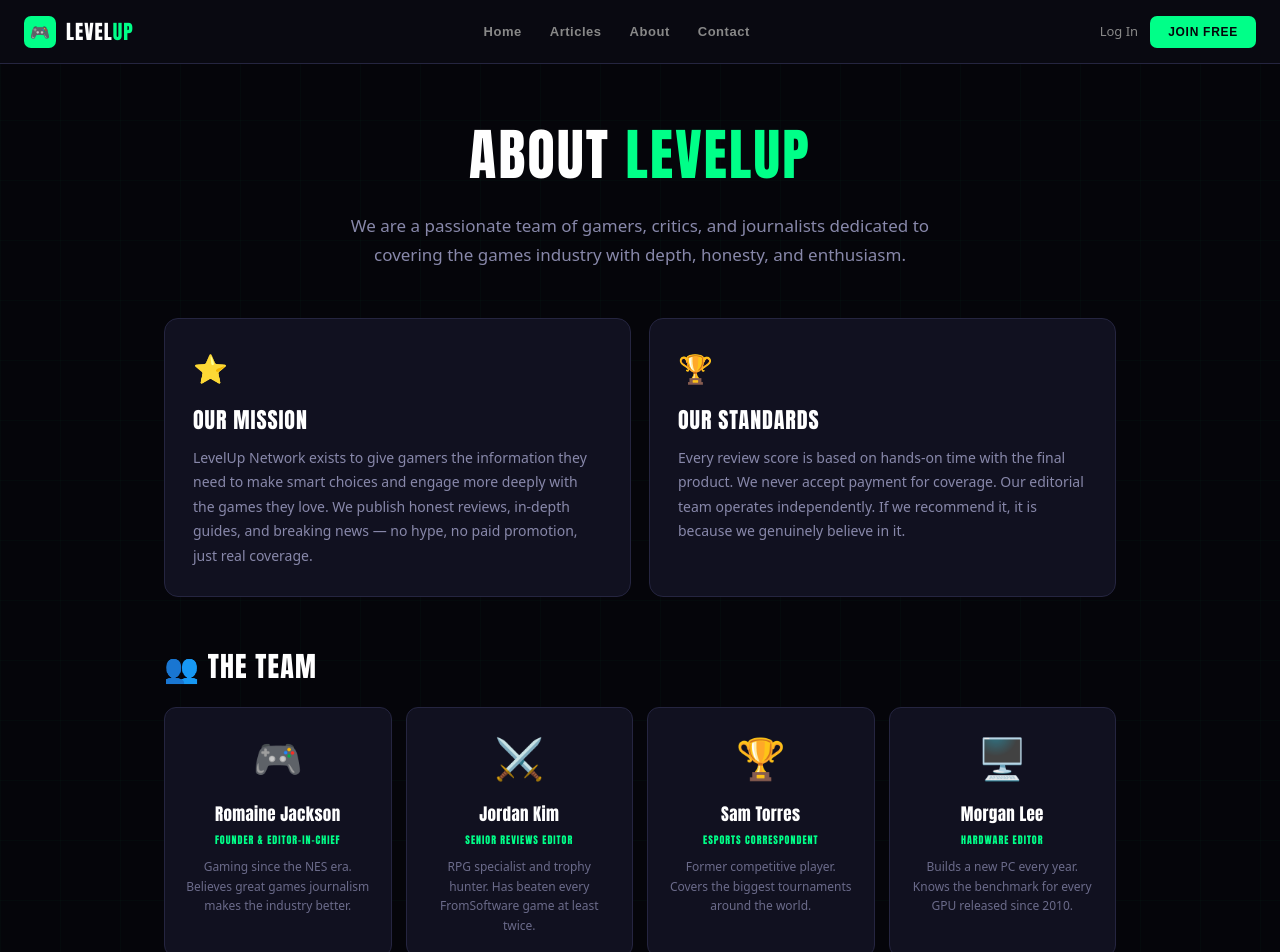
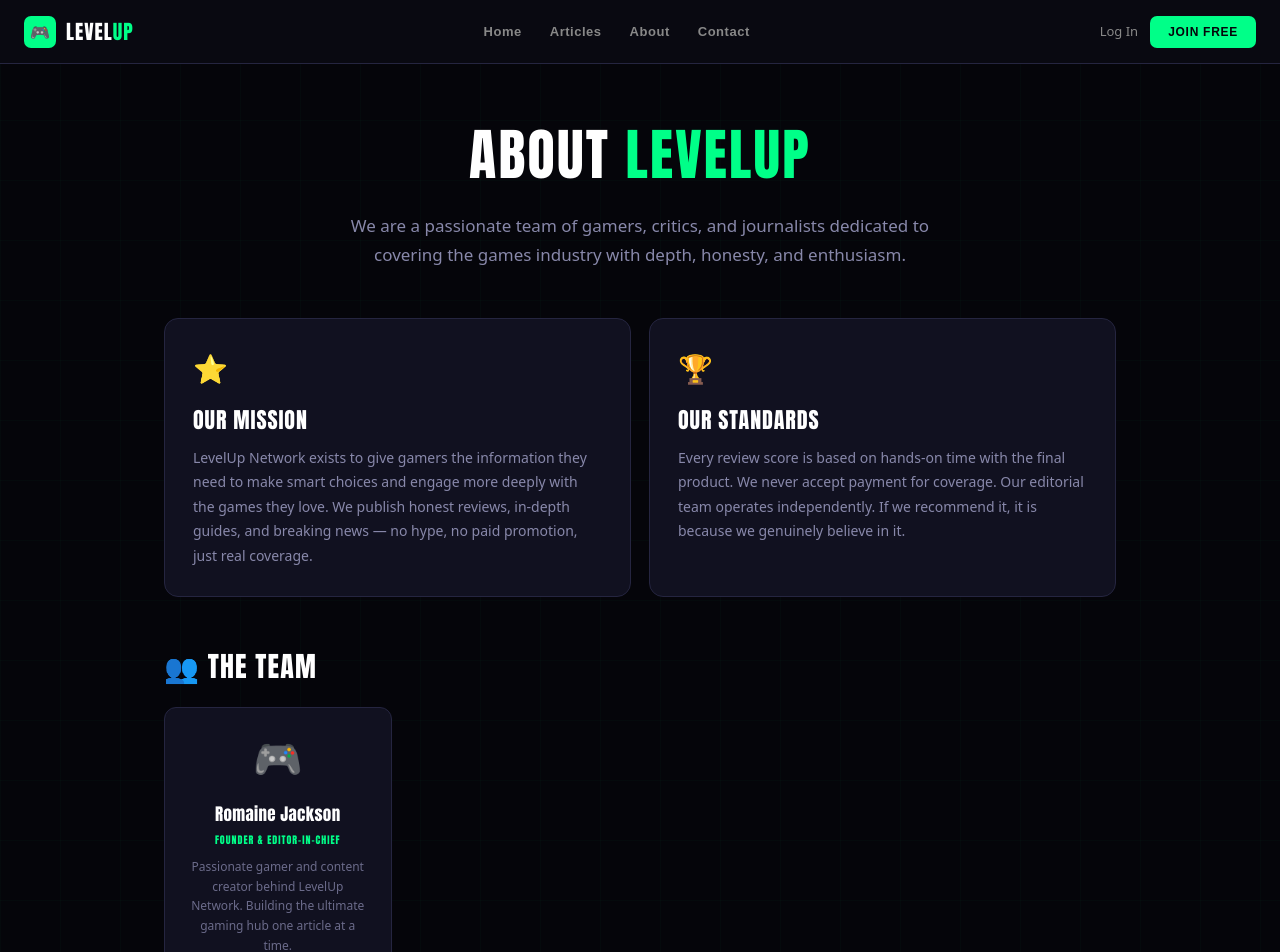
Before and after one commit to RomaineJack/levelup-network, a Next.js app: page /about in a window 1280 px wide. Shown: the top 952 px of the page. Built offline with nearby package versions, Linux system fonts and the light colour scheme; no server answers.

Commit message:
Update team section to just founder

```diff
--- a/app/about/page.tsx
+++ b/app/about/page.tsx
@@ -1,11 +1,7 @@
 export default function AboutPage() {
-  const team = [
-    { name: 'Romaine Jackson', role: 'Founder & Editor-in-Chief', bio: 'Gaming since the NES era. Believes great games journalism makes the industry better.', emoji: '🎮' },
-    { name: 'Jordan Kim', role: 'Senior Reviews Editor', bio: 'RPG specialist and trophy hunter. Has beaten every FromSoftware game at least twice.', emoji: '⚔️' },
-    { name: 'Sam Torres', role: 'Esports Correspondent', bio: 'Former competitive player. Covers the biggest tournaments around the world.', emoji: '🏆' },
-    { name: 'Morgan Lee', role: 'Hardware Editor', bio: 'Builds a new PC every year. Knows the benchmark for every GPU released since 2010.', emoji: '🖥️' },
+    const team = [
+    { name: 'Romaine Jackson', role: 'Founder & Editor-in-Chief', bio: 'Passionate gamer and content creator behind LevelUp Network. Building the ultimate gaming hub one article at a time.', emoji: '🎮' },
   ];
-
   return (
     <div style={{ maxWidth: 1000, margin: '0 auto', padding: '48px 24px' }}>
 
```
